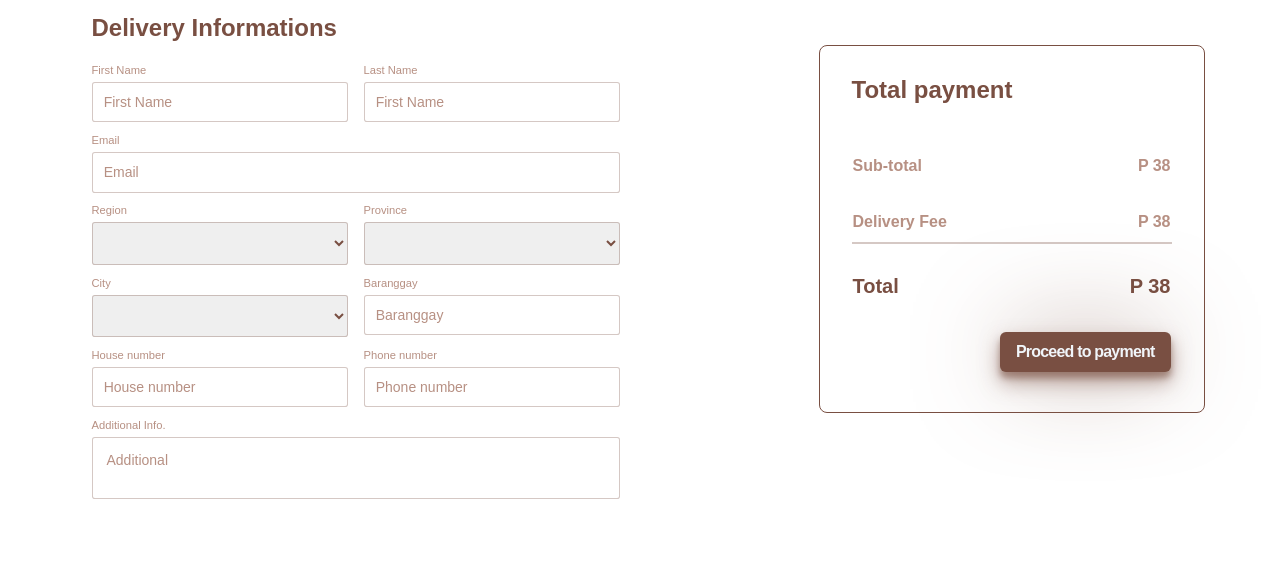
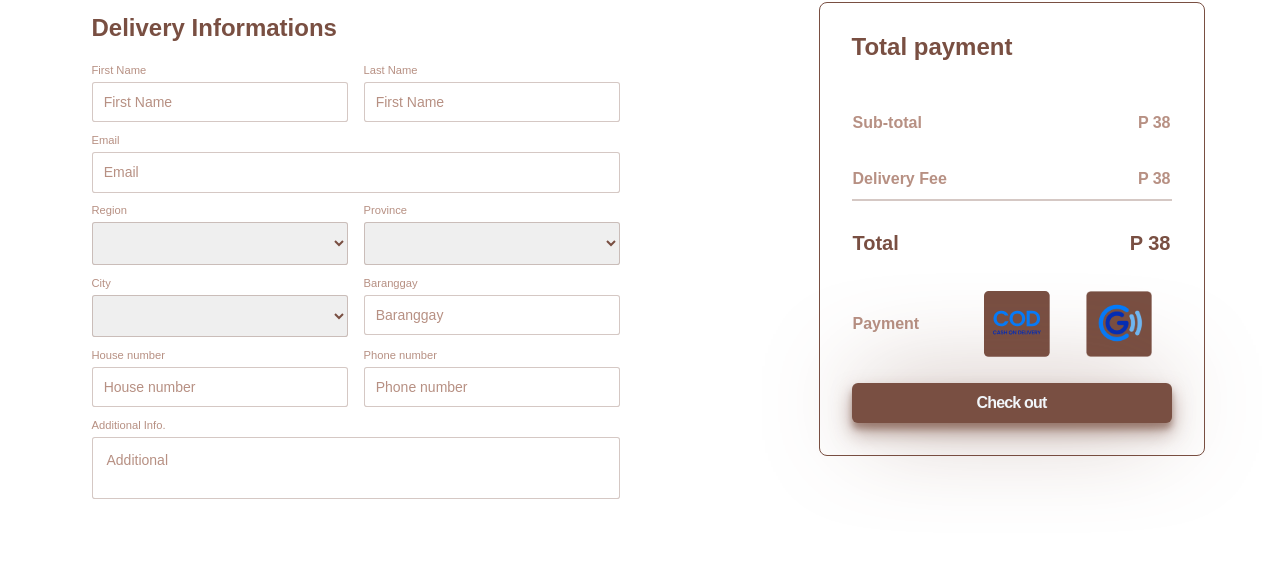
Before and after one commit to centDIglesia/razes__cakies-ecommerce, a website built with Vite: page orderPayment/order.html in a window 1280 px wide. Shown: the part 228-800 px from the top of the page. Built offline with nearby package versions, Linux system fonts and the light colour scheme; no server answers; a web font is replaced by a local one.

Commit message:
added mode of paymnet

```diff
--- a/orderPayment/order.html
+++ b/orderPayment/order.html
@@ -50,7 +50,9 @@
           <div class="line"></div>
           <div class="login__button">
             <a href="/loginPage/logInpage.html" class="log__in btn"> Log in </a>
-            <a href="/loginPage/logInpage.html" class="log__out btn"> Log out </a>
+            <a href="/loginPage/logInpage.html" class="log__out btn">
+              Log out
+            </a>
           </div>
           <a class="header__bars"><i class="ri-menu-fill"></i></a>
         </div>
@@ -64,13 +66,16 @@
     <main>
       <secrion class="orderPayment">
         <section class="orderPayment-container container">
-            <div class="cart__link"><a class="cart__nav-link" href="../cartPage/cart.html">Cart</a>/<a href="#">Order</a></div>
+          <div class="cart__link">
+            <a class="cart__nav-link" href="../cartPage/cart.html">Cart</a>/<a
+              href="#"
+              >Order</a
+            >
+          </div>
           <h1>My Orders</h1>
           <div class="orderPaymentbox">
             <div class="orderPayment__Info">
-
               <div class="Delivery__Informations-Container">
-
                 <form action="">
                   <span class="orderPayment__title">Delivery Informations</span>
                   <div class="delivery__name">
@@ -153,7 +158,6 @@
                     </div>
                   </div>
 
-
                   <div>
                     <label for="other__address">Additional Info.</label>
                     <textarea
@@ -178,20 +182,52 @@
                   <td>Delivery Fee</td>
                   <td>P <span class="payment__delivery-fee">38</span></td>
                 </tr>
-                        <tr  >
+                <tr>
                   <td class="Total__row">Total</td>
-                            <td class="Total__row">P <span class="payment__delivery-total">38</span></td>
+                  <td class="Total__row">
+                    P <span class="payment__delivery-total">38</span>
+                  </td>
                 </tr>
 
                 <tr>
-                            <td></td>
                   <td>
-                                <a href="" class="proceed__payemnt-btn btn">Proceed to payment</a>
+                    Payment
+                  </td>
+
+                  <td>
+
+                    <div class="radio-buttons">
+                      <input
+                        type="radio"
+                        id="option1"
+                        name="deliveryOption"
+                        value="40"
+                      />
+                      <label
+                        for="option1"
+                        class="radio-label"
+                        style="background-image: url('../public/images/icons/COD.svg')"
+                      ></label>
+
+                      <input
+                        type="radio"
+                        id="option2"
+                        name="deliveryOption"
+                        value="0"
+                      />
+                      <label
+                        for="option2"
+                        class="radio-label"
+                        style="background-image: url('../public/images/icons/GCASH.png')"
+                      ></label>
+                    </div>
                   </td>
                 </tr>
+
               </table>
-
-
+              <a href="" class="proceed__payemnt-btn btn"
+              >Check out</a
+            >
             </div>
           </div>
         </section>
--- a/styles/components/order.css
+++ b/styles/components/order.css
@@ -139,3 +139,33 @@ td:last-child {
   color: var(--clr-maincolor);
   font-weight: 600;
 }
+
+.radio-buttons {
+  display: flex;
+  gap: 2em;
+  align-items: center;
+  justify-content: center;
+
+}
+
+input[type="radio"] {
+  display: none;
+}
+
+.radio-label {
+  display: block;
+  width: 70px;
+  height: 70px; /* Adjust size as needed */
+  background-size: cover;
+  background-position: center;
+
+  cursor: pointer;
+  transition: border-color 0.3s;
+  border: 2px solid white;
+}
+
+input[type="radio"]:checked + .radio-label {
+  border-color: #007bff;
+
+  border-radius: .5em;
+}
--- a/styles/components/track-order.css
+++ b/styles/components/track-order.css
@@ -47,3 +47,5 @@
     font-size: var(--size-xs);
 
 }
+
+/* styles.css */
```
Also changed, not shown: trackOrderPage/trackOrder.html (+2 -0 lines), public/images/icons/COD.svg (added), public/images/icons/GCASH.png (added), public/images/icons/Group 83.svg (added), public/images/icons/Group 84.svg (added). Lines whose indentation alone changed are shown as unchanged.
